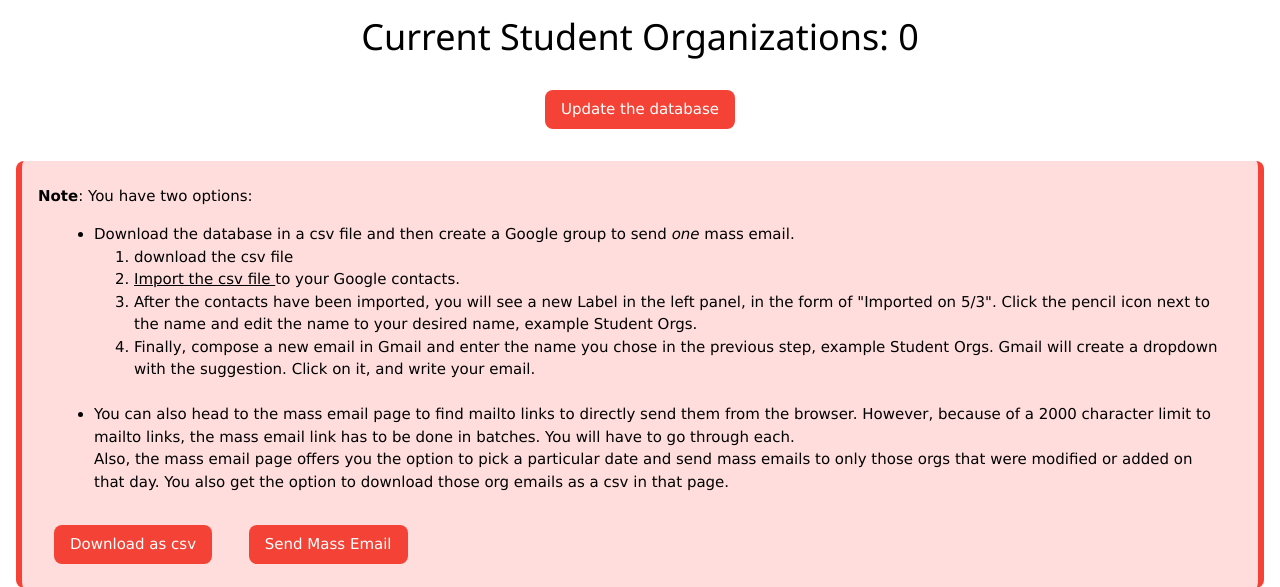
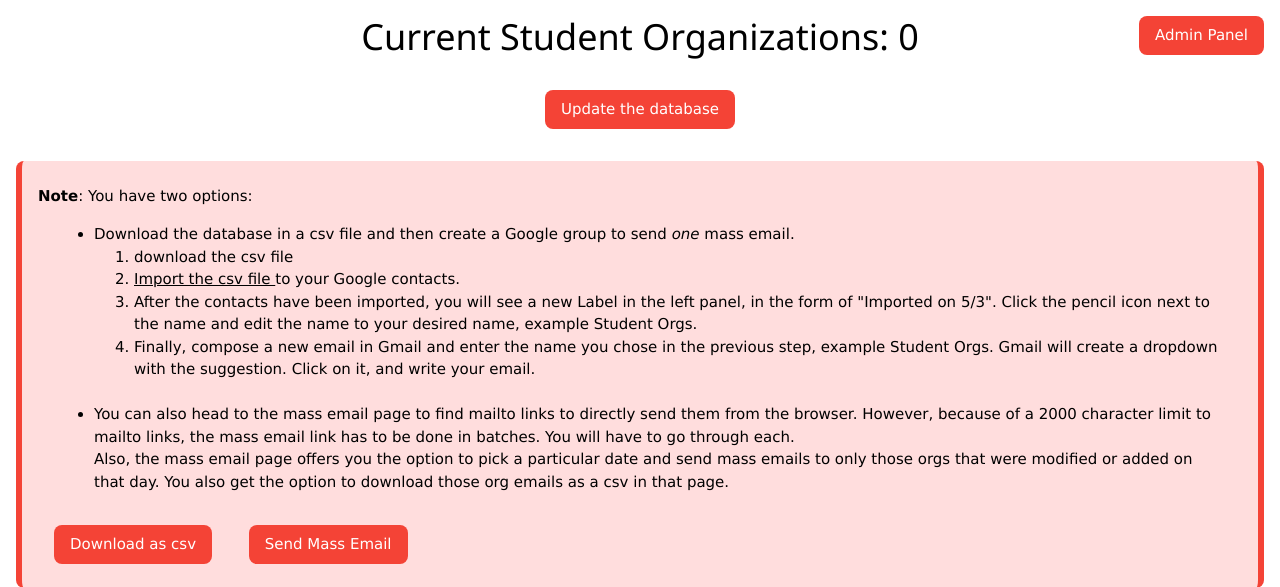
Before and after one commit to DeepBhat/TamuOrgsMails, a Django app: page / in a window 1280 px wide. Shown: the top 587 px of the page. Run offline with Django 3.2, Linux system fonts and the light colour scheme; data that the repository does not hold is empty.

Commit message:
added link to admin page

```diff
--- a/app/templates/app/index.html
+++ b/app/templates/app/index.html
@@ -3,6 +3,8 @@
 <div class="w3-container w3-center">
     <h1> Current Student Organizations: {{ orgs_length }} </h1>
 </div>
+
+<a class="w3-button w3-round-large w3-red w3-display-topright w3-margin w3-ripple" href="{% url 'admin:index' %}">Admin Panel</a>
 
 <div class="w3-center">
     <a href="{% url 'update' %}" class="w3-btn w3-ripple w3-red w3-margin w3-padding w3-round-large"> Update the database </a>
```
